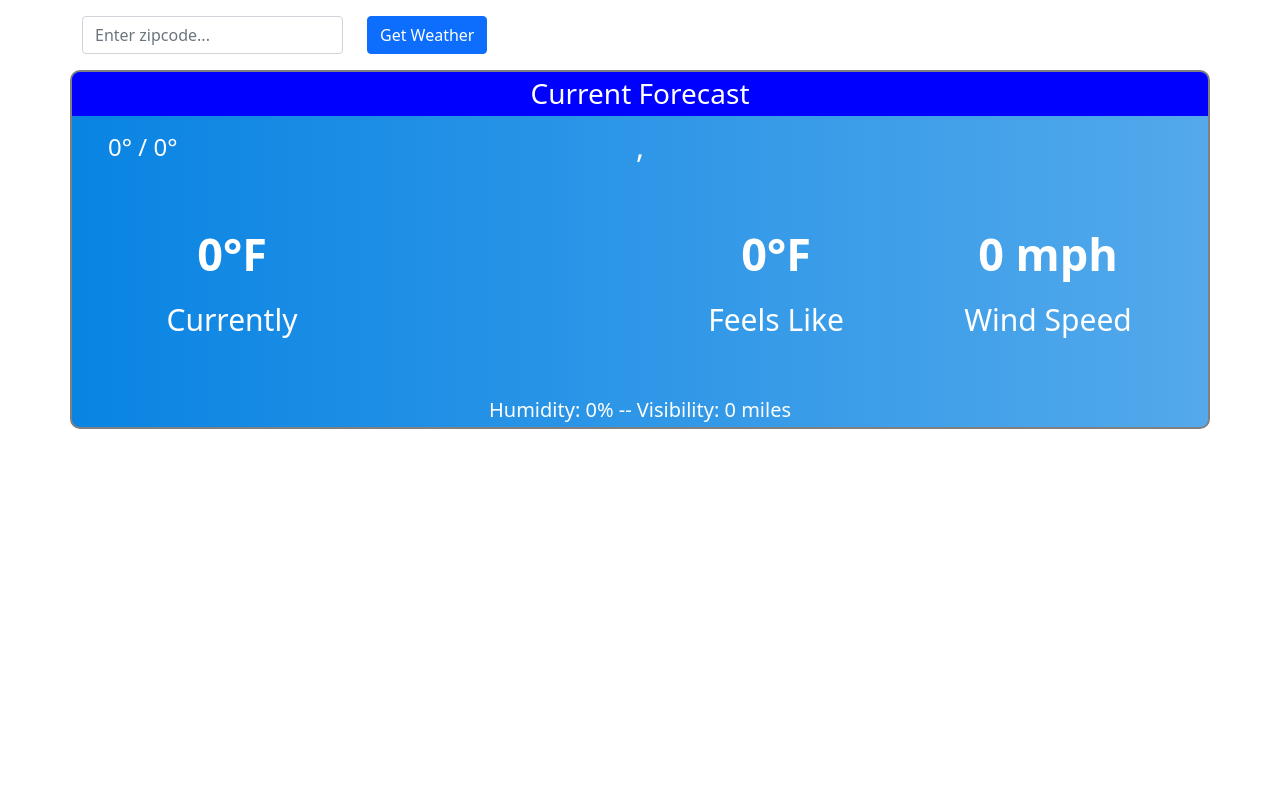
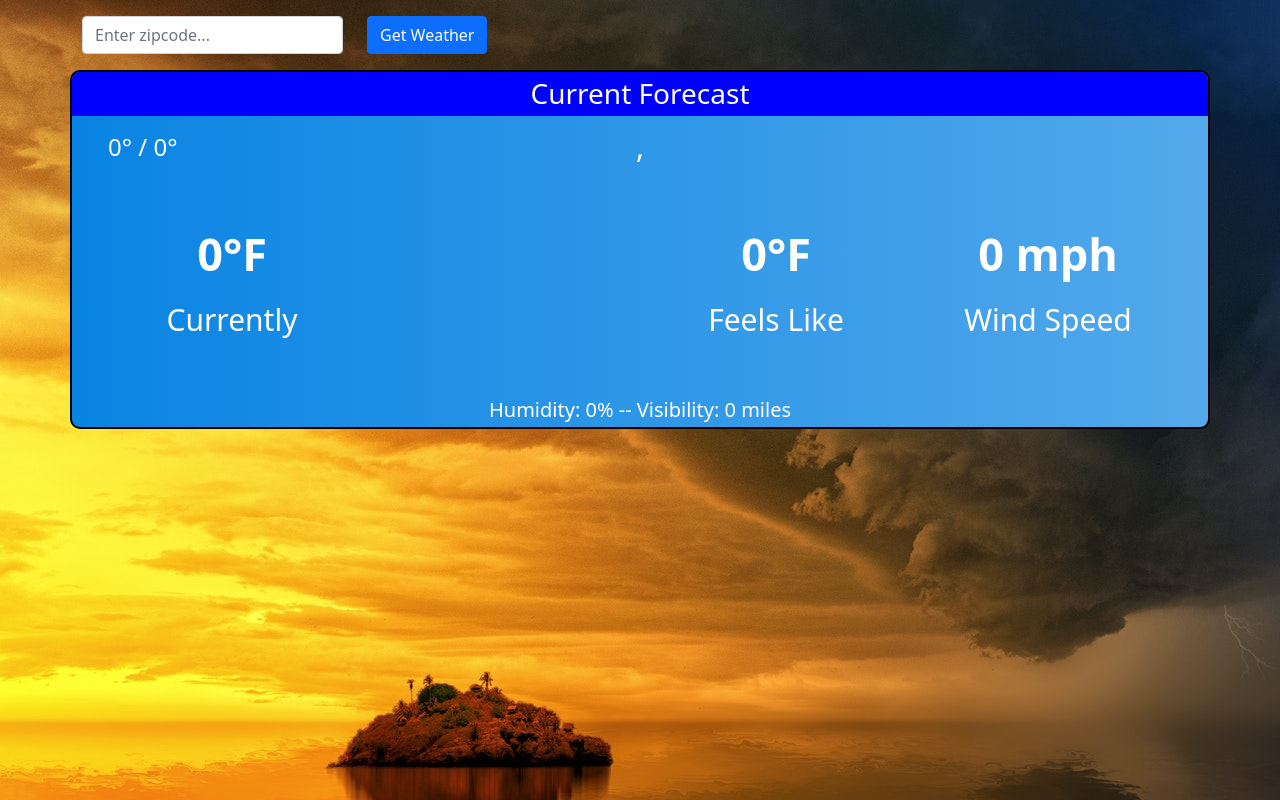
Before and after one commit to brentaharris/weatherApp, a React (Create React App) app: page / in a window 1280 px wide. Built offline with nearby package versions, Linux system fonts and the light colour scheme.

Commit message:
added background img

```diff
--- a/public/index.html
+++ b/public/index.html
@@ -11,6 +11,7 @@
 
 
     <title>WeatherBe App</title>
+
   </head>
   <body>
         <div id="root"></div>
--- /dev/null
+++ b/src/App.css
@@ -0,0 +1,3 @@
+body {
+    background-image: url('./assets/weatherBackground.jpg');
+}
--- a/src/App.js
+++ b/src/App.js
@@ -13,6 +13,7 @@ import "bootstrap/dist/css/bootstrap.min.css";
 import WeatherCard from "./components/WeatherCard";
 import { Loading } from './components/Loading';
 import { Error } from './components/Error';
+import './App.css'
 
 //TODO:
 //two day forecast
@@ -54,7 +55,7 @@ const App = () => {
   }
 
   return (
-    <>
+    <main>
       <Container style={{ marginTop: "1rem" }}>
         <Form onSubmit={handleSubmit}>
           <Row style={styles.row}>
@@ -79,15 +80,15 @@ const App = () => {
       <Container style={styles.container}>
         {content}
       </Container>
-    </>
+    </main>
   );
 };
 
 export default App;
 
 const styles = {
-  container: {
-    border: "2px solid gray",
+    container: {
+    border: "2px solid black",
     borderRadius: "10px",
     overflow: "hidden",
     marginTop: "1rem",
```
Also changed, not shown: src/assets/weatherBackground.jpg (added).
